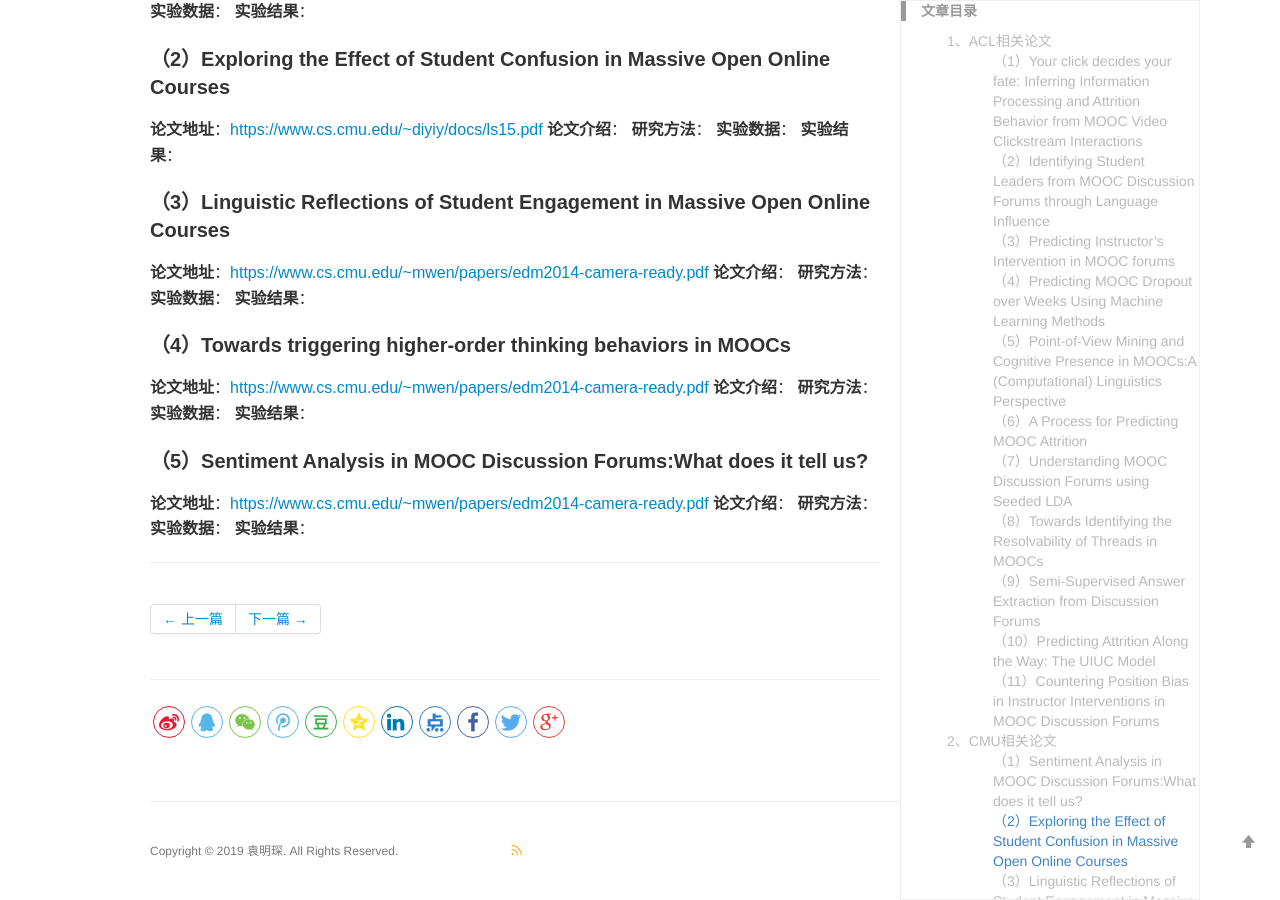
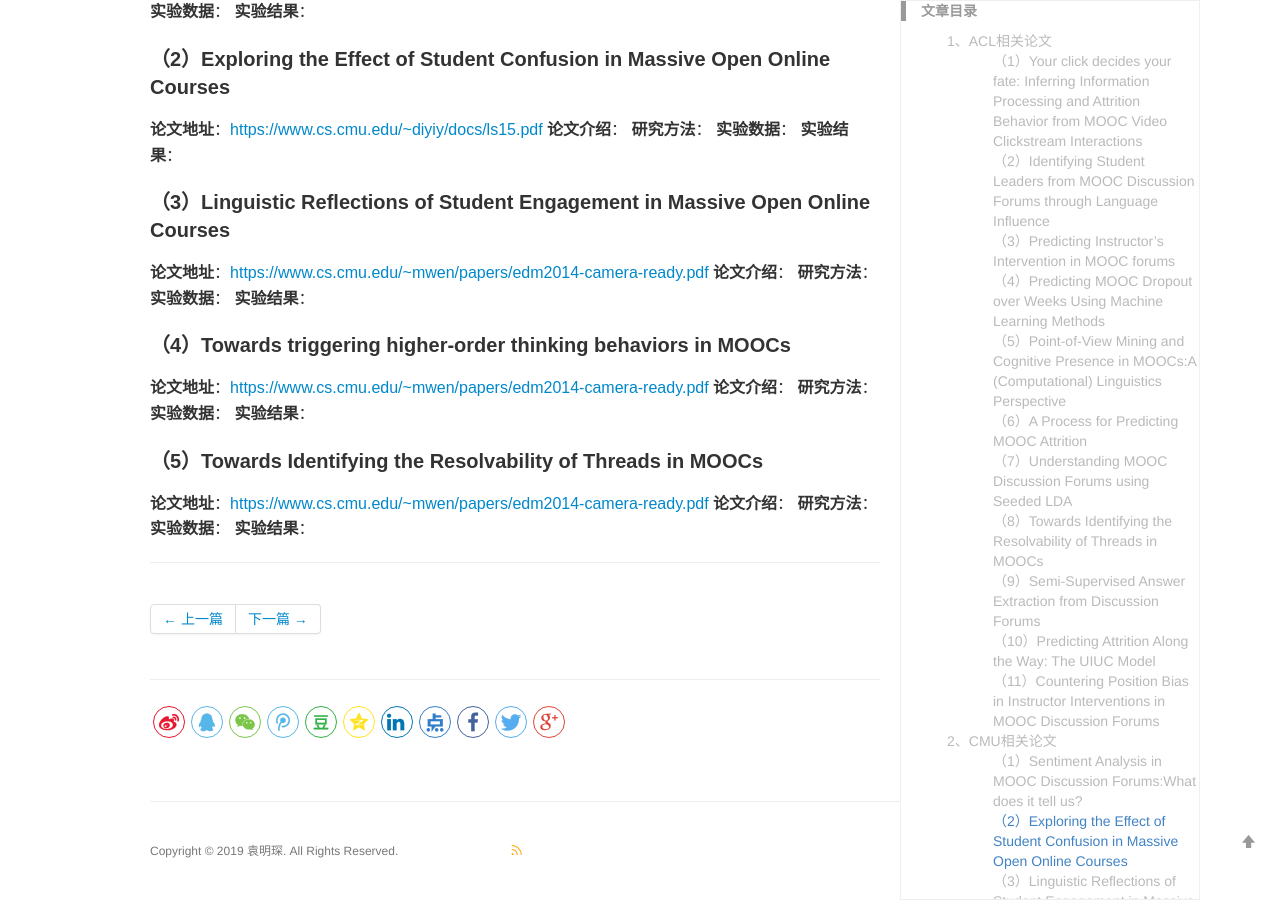
Before and after one commit to yuanmingchen/yuanmingchen.github.io, a Jekyll site: the page built from _posts/2019-04-19-online course nlp paper survey 2.md, in a window 1280 px wide and 900 px high, scrolled down 3195 px. Built offline with Jekyll 4.4.1, drawn with Linux system fonts in a browser that asks for light colours; formulas are drawn with MathJax 3; comment, search, counter and statistics services are not loaded.

Commit message:
Updates _posts/2019-04-19-online course nlp paper survey 2.md
Auto commit by GitBook Editor

```diff
--- a/_posts/2019-04-19-online course nlp paper survey 2.md
+++ b/_posts/2019-04-19-online course nlp paper survey 2.md
@@ -122,7 +122,7 @@ Proceedings of the 5th Workshop on Natural Language Processing Techniques for Ed
 **实验数据**：
 **实验结果**：
 
-#### （5）Sentiment Analysis in MOOC Discussion Forums:What does it tell us?
+#### （5）Towards Identifying the Resolvability of Threads in MOOCs
 **论文地址**：<https://www.cs.cmu.edu/~mwen/papers/edm2014-camera-ready.pdf>
 **论文介绍**：
 **研究方法**：
```
